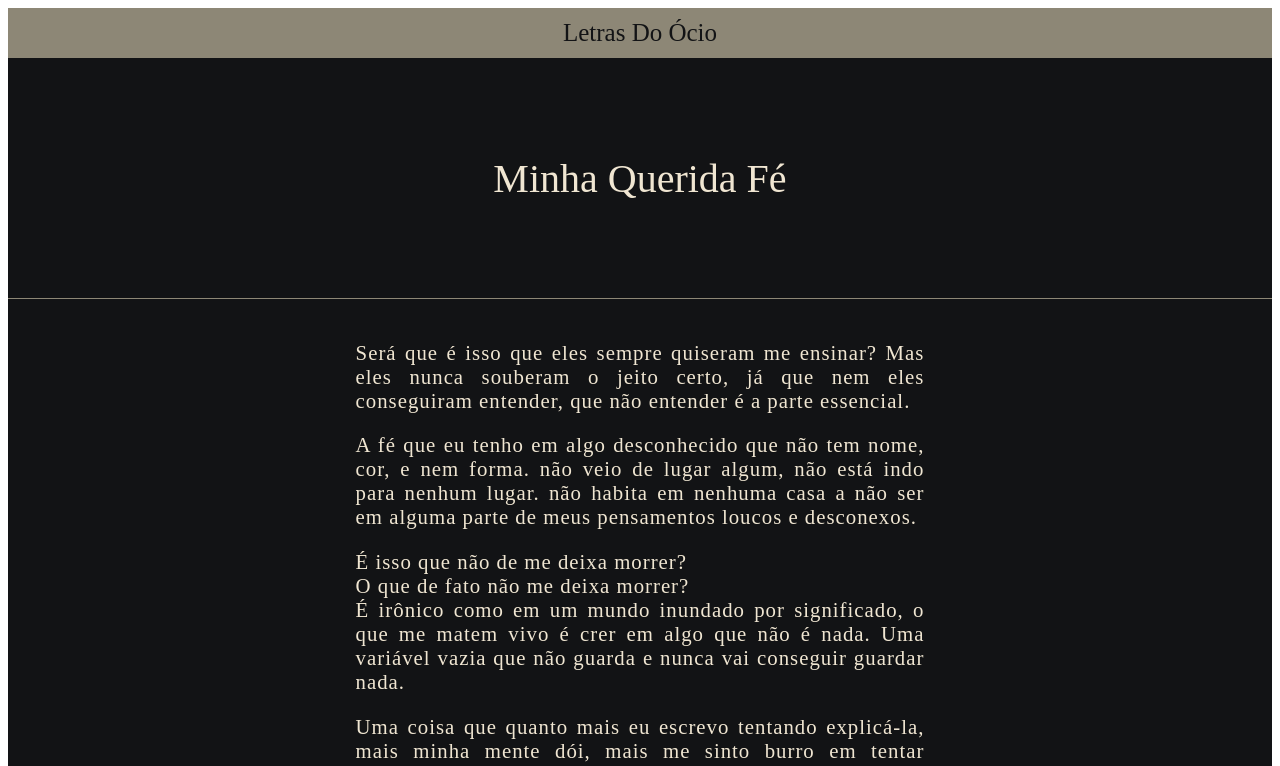
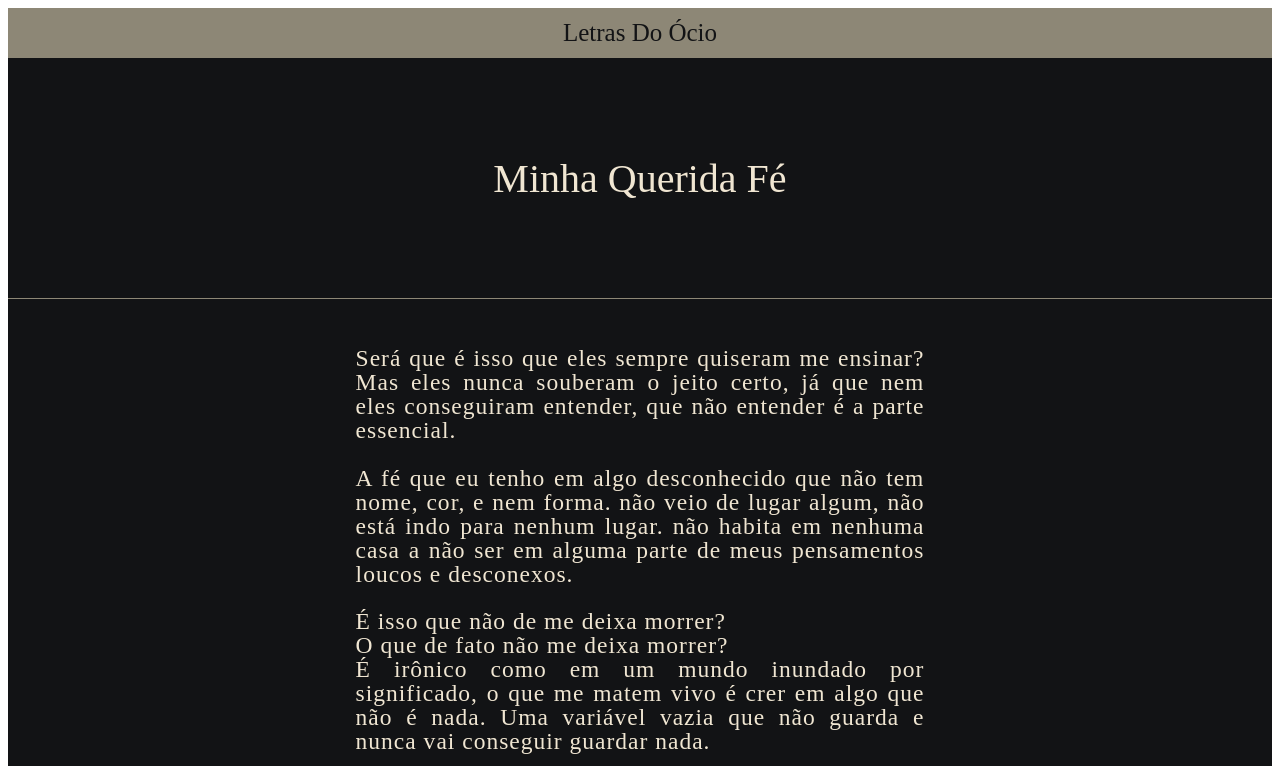
Before and after one commit to NarcelioO/LetrasdoOcio, a Next.js app: page /minhaqueridafe in a window 1280 px wide. Shown: the top 766 px of the page. Built offline with nearby package versions, Linux system fonts and the light colour scheme.

Commit message:
Update styles.module.css

```diff
--- a/styles.module.css
+++ b/styles.module.css
@@ -160,7 +160,7 @@ border-bottom: solid #8d8776 1px ;
     text-align: justify;
     letter-spacing:1px;
     line-height:24px;
-    font-size: 1.3em;
+    font-size: calc(15px + (8/1200) * 100 * 1vw);
 
 
 
```
